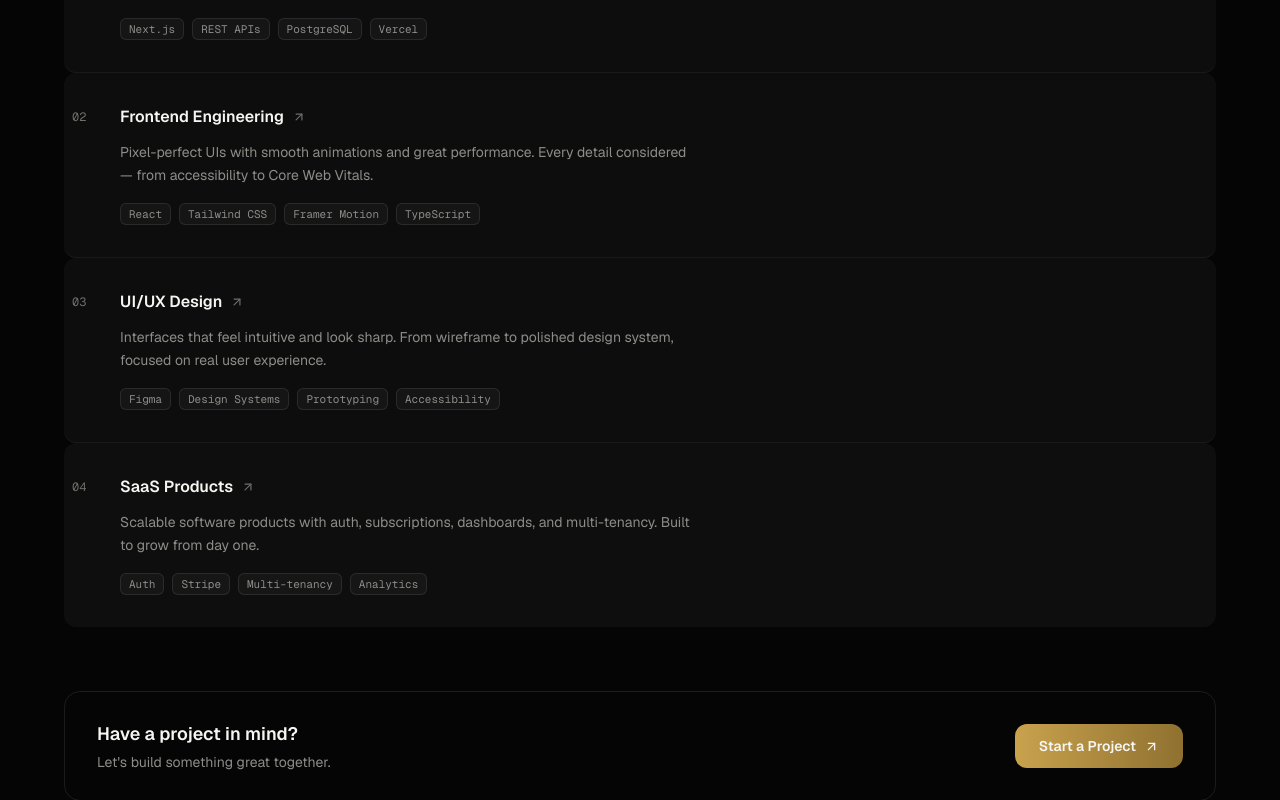
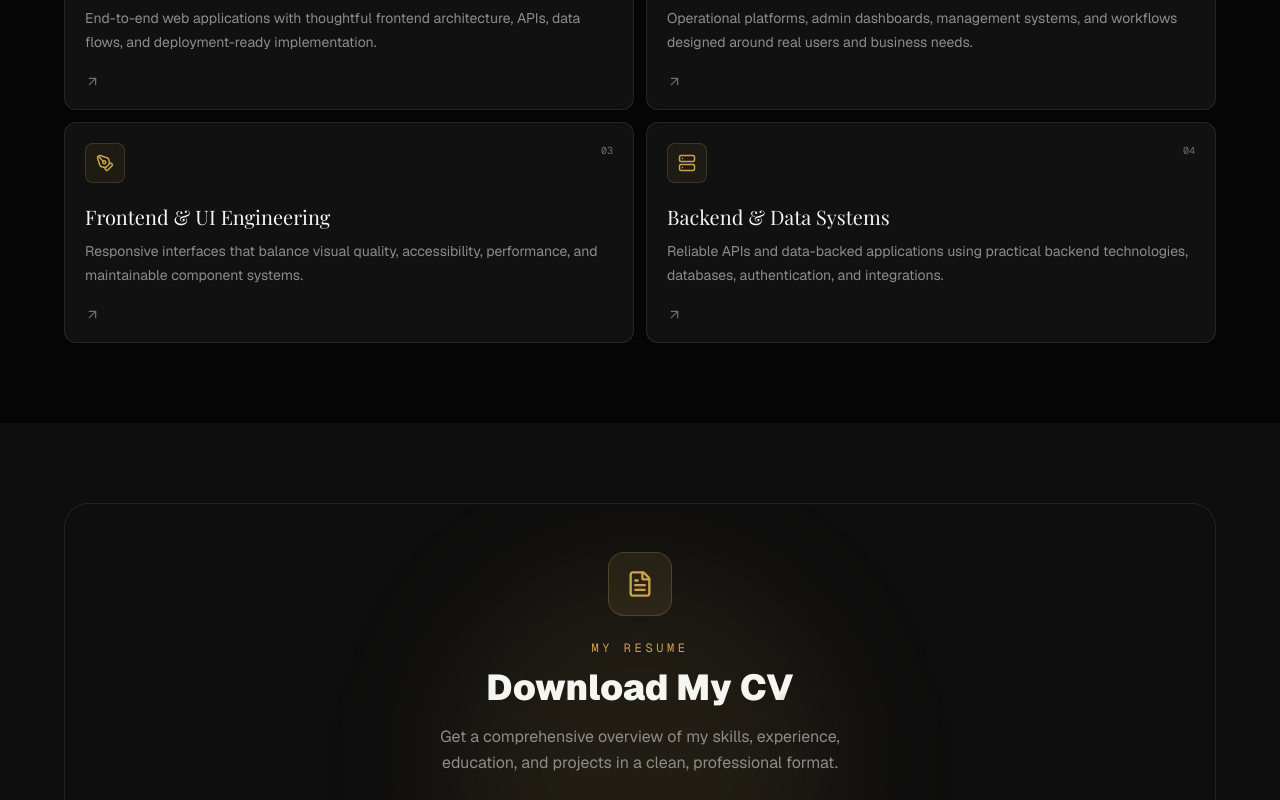
Before and after one commit to isakhu/yishak-tule, a Next.js app: page / in a window 1280 px wide. Shown: the part 4340-5140 px from the top of the page. Built offline with nearby package versions, Linux system fonts and the light colour scheme; a web font is replaced by a local one.

Commit message:
feat: refine services for premium portfolio

```diff
--- a/components/Services.tsx
+++ b/components/Services.tsx
@@ -1,114 +1,38 @@
-"use client";
-
-import { motion } from "framer-motion";
-import { ArrowUpRight } from "lucide-react";
+import { ArrowUpRight, Code2, LayoutDashboard, PenTool, Server } from "lucide-react";
 import SectionWrapper from "./SectionWrapper";
 import SectionHeading from "./SectionHeading";
 
 const services = [
-  {
-    number: "01",
-    title: "Full Stack Development",
-    description:
-      "End-to-end web applications built with Next.js, React, and Node.js. Clean architecture, fast APIs, and production-ready code.",
-    tags: ["Next.js", "REST APIs", "PostgreSQL", "Vercel"],
-  },
-  {
-    number: "02",
-    title: "Frontend Engineering",
-    description:
-      "Pixel-perfect UIs with smooth animations and great performance. Every detail considered — from accessibility to Core Web Vitals.",
-    tags: ["React", "Tailwind CSS", "Framer Motion", "TypeScript"],
-  },
-  {
-    number: "03",
-    title: "UI/UX Design",
-    description:
-      "Interfaces that feel intuitive and look sharp. From wireframe to polished design system, focused on real user experience.",
-    tags: ["Figma", "Design Systems", "Prototyping", "Accessibility"],
-  },
-  {
-    number: "04",
-    title: "SaaS Products",
-    description:
-      "Scalable software products with auth, subscriptions, dashboards, and multi-tenancy. Built to grow from day one.",
-    tags: ["Auth", "Stripe", "Multi-tenancy", "Analytics"],
-  },
+  { icon: Code2, title: "Full-Stack Development", description: "End-to-end web applications with thoughtful frontend architecture, APIs, data flows, and deployment-ready implementation." },
+  { icon: LayoutDashboard, title: "Product & Dashboard Development", description: "Operational platforms, admin dashboards, management systems, and workflows designed around real users and business needs." },
+  { icon: PenTool, title: "Frontend & UI Engineering", description: "Responsive interfaces that balance visual quality, accessibility, performance, and maintainable component systems." },
+  { icon: Server, title: "Backend & Data Systems", description: "Reliable APIs and data-backed applications using practical backend technologies, databases, authentication, and integrations." },
 ];
 
 export default function Services() {
   return (
-    <SectionWrapper id="services">
+    <SectionWrapper id="services" className="border-t border-white/5">
       <SectionHeading
-        label="What I Offer"
-        title="Services"
-        subtitle="Focused on building things that work well, look great, and scale."
+        label="Services"
+        title="What I build for clients and teams."
+        subtitle="Focused services that match the kinds of products and systems represented in my work."
       />
 
-      <div className="divide-y divide-white/5">
-        {services.map((service, i) => (
-          <motion.div
-            key={service.title}
-            initial={{ opacity: 0, y: 16 }}
-            whileInView={{ opacity: 1, y: 0 }}
-            viewport={{ once: true }}
-            transition={{ duration: 0.4, delay: i * 0.07 }}
-            className="group flex flex-col sm:flex-row sm:items-start gap-4 py-8 hover:bg-white/[0.02] transition-colors duration-200 px-2 rounded-xl cursor-default"
-          >
-            <span className="text-zinc-600 text-xs font-mono pt-1 w-8 shrink-0">
-              {service.number}
-            </span>
-
-            <div className="flex-1 space-y-3">
-              <div className="flex items-center gap-2">
-                <h3 className="text-white font-semibold text-base group-hover:text-indigo-300 transition-colors duration-200">
-                  {service.title}
-                </h3>
-                <ArrowUpRight
-                  size={14}
-                  className="text-zinc-600 group-hover:text-indigo-400 group-hover:translate-x-0.5 group-hover:-translate-y-0.5 transition-all duration-200"
-                />
+      <div className="grid gap-3 md:grid-cols-2">
+        {services.map(({ icon: Icon, title, description }, index) => (
+          <div key={title} className="group rounded-xl border border-white/8 bg-[#111111] p-5 transition-colors hover:border-[#c9a24d]/30">
+            <div className="flex items-start justify-between gap-4">
+              <div className="rounded-lg border border-[#c9a24d]/20 bg-[#c9a24d]/[0.07] p-2.5">
+                <Icon size={18} className="text-[#c9a24d]" />
               </div>
-              <p className="text-zinc-500 text-sm leading-relaxed max-w-xl">
-                {service.description}
-              </p>
-              <div className="flex flex-wrap gap-2 pt-1">
-                {service.tags.map((tag) => (
-                  <span
-                    key={tag}
-                    className="px-2 py-0.5 rounded-md border border-white/5 text-zinc-500 text-[11px] font-mono bg-white/[0.03]"
-                  >
-                    {tag}
-                  </span>
-                ))}
-              </div>
+              <span className="font-mono text-[10px] text-[#6f6f6a]">0{index + 1}</span>
             </div>
-          </motion.div>
+            <h3 className="mt-5 font-display text-xl text-[#f5f5f2]">{title}</h3>
+            <p className="mt-2 text-sm leading-6 text-[#8c8c88]">{description}</p>
+            <ArrowUpRight size={15} className="mt-5 text-[#6f6f6a] transition-colors group-hover:text-[#c9a24d]" />
+          </div>
         ))}
       </div>
-
-      {/* CTA */}
-      <motion.div
-        initial={{ opacity: 0, y: 20 }}
-        whileInView={{ opacity: 1, y: 0 }}
-        viewport={{ once: true }}
-        transition={{ delay: 0.4 }}
-        className="mt-16 flex flex-col sm:flex-row items-center justify-between gap-6 glass border border-white/10 rounded-2xl px-8 py-7"
-      >
-        <div>
-          <p className="text-white font-semibold text-lg">Have a project in mind?</p>
-          <p className="text-zinc-500 text-sm mt-1">Let's build something great together.</p>
-        </div>
-        <motion.a
-          href="mailto:yishakhak@gmail.com"
-          whileHover={{ scale: 1.04 }}
-          whileTap={{ scale: 0.96 }}
-          className="inline-flex items-center gap-2 px-6 py-3 rounded-xl bg-gradient-to-r from-indigo-500 to-purple-600 text-white text-sm font-semibold shrink-0 transition-all duration-200"
-        >
-          Start a Project
-          <ArrowUpRight size={15} />
-        </motion.a>
-      </motion.div>
     </SectionWrapper>
   );
 }
```
